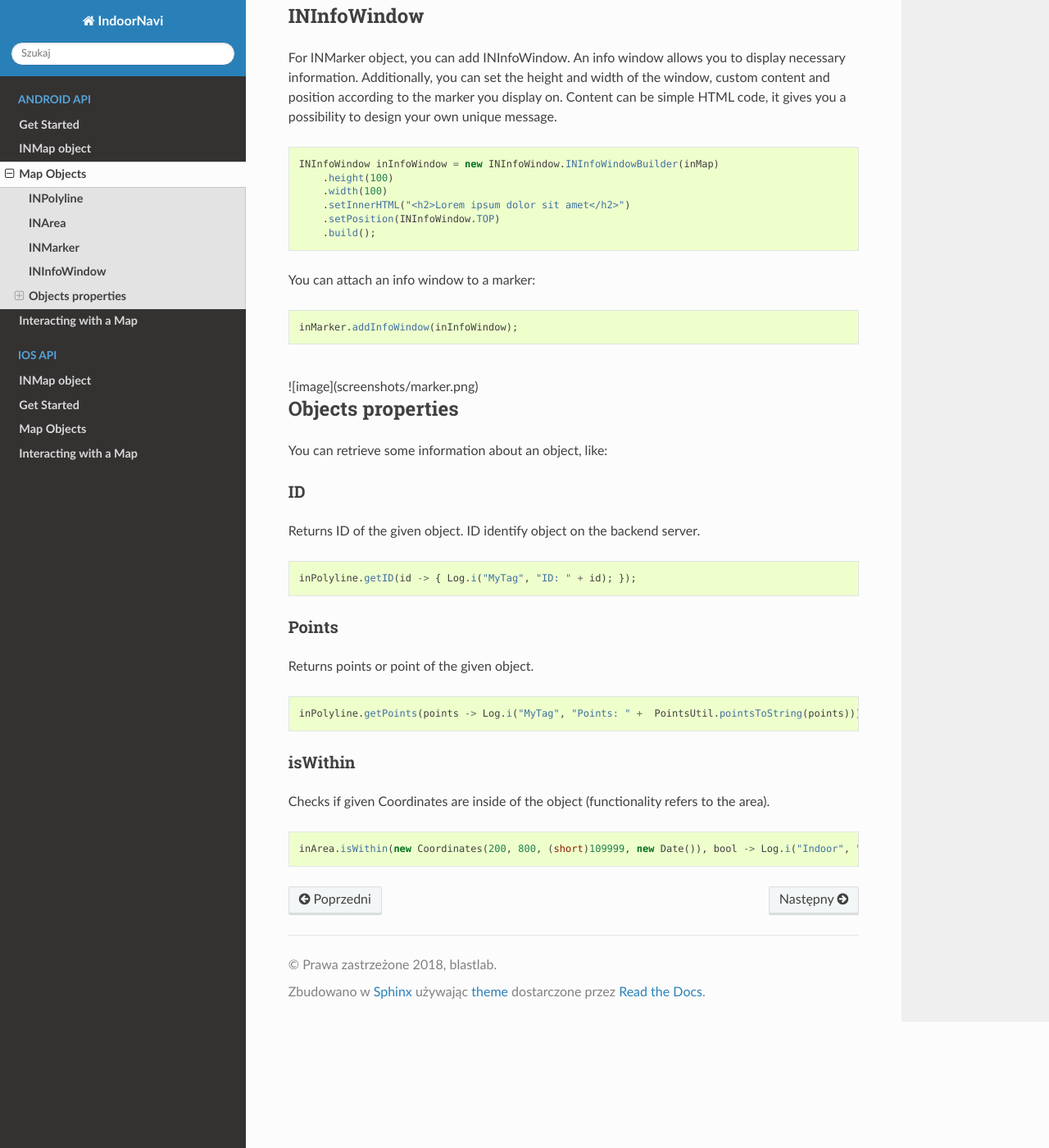
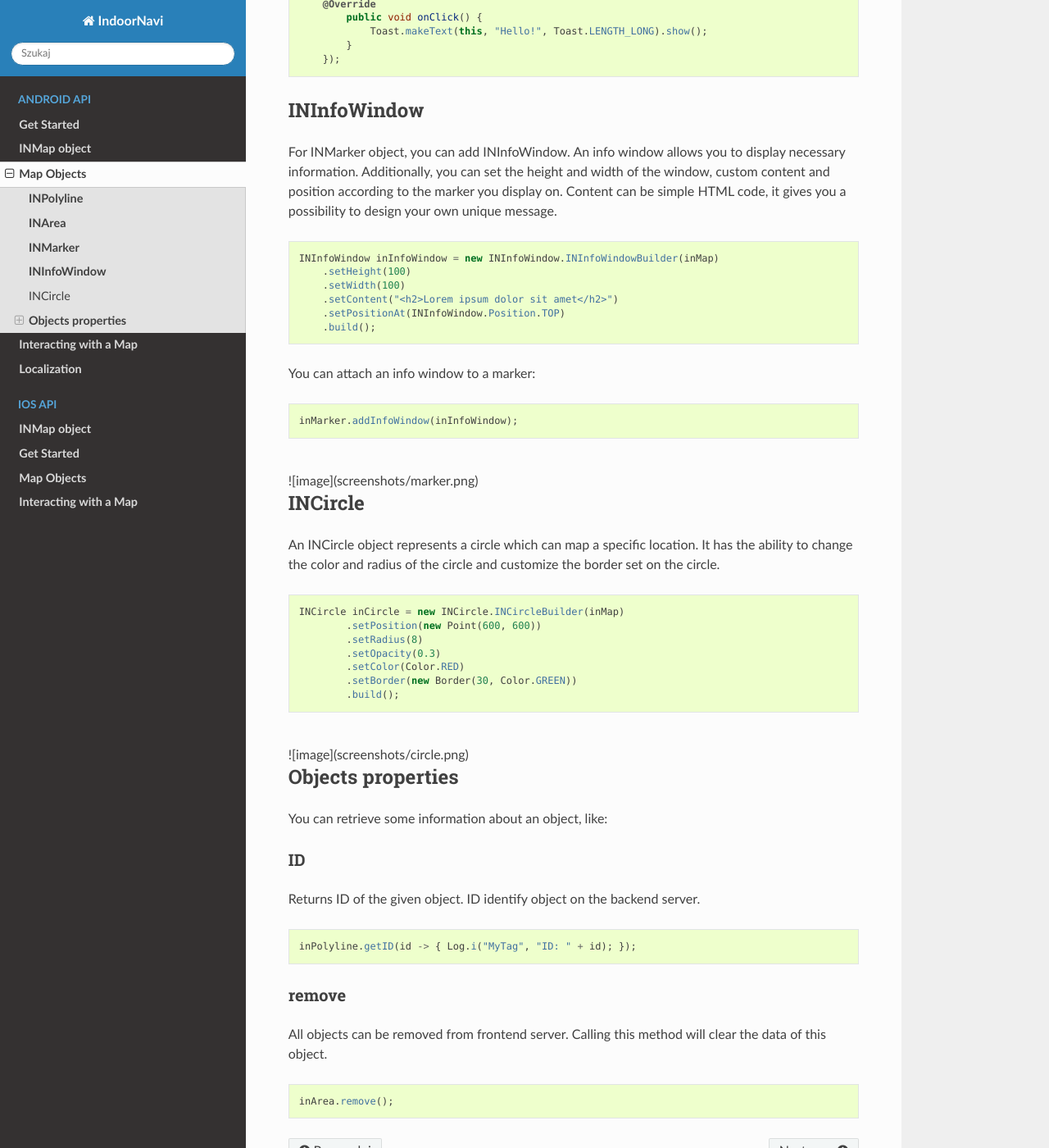
Before and after one commit to blastlab/indoornavi-android-api, a Sphinx documentation site: the page built from Documentation/source/Android-API/obj.md, in a window 1280 px wide and 1400 px high, scrolled down 1321 px. Shown: the whole window at 82% size. Built offline with Sphinx 7.4.7 and the Read the Docs theme 2.0.0, drawn with Linux system fonts in a browser that asks for light colours; formulas are drawn with MathJax 3; some of the changed text lies outside the part shown.

Commit message:
update documentation

````diff
--- a/Documentation/source/Android-API/obj.md
+++ b/Documentation/source/Android-API/obj.md
@@ -1,6 +1,7 @@
 # __Map Objects__
 
 To create an object you have to use object builder pattern.
+All properties has native getters.
 
 ## __INPolyline__
 
@@ -9,8 +10,8 @@
 
 ```java
 INPolyline inPolyline = new INPolyline.INPolylineBuilder(inMap)
-    .points(points)
-    .setLineColor(Color.LTGRAY)
+    .setPoints(points)
+    .setColor(Color.LTGRAY)
     .build();
 ```
 
@@ -25,10 +26,16 @@
 
 ```java
 INArea inArea = new INArea.INAreaBuilder(inMap)
-    .points(points)
-    .setFillColor(Color.GREEN)
+    .setPoints(points)
+    .setColor(Color.GREEN)
     .setOpacity(0.3)
     .build();
+```
+
+Additionaly you can check if given coordinates are located inside area.
+
+```java
+inArea.isWithin(new Coordinates(200, 800, (short)109999, new Date()), bool -> Log.i("Indoor", "Is within: " + bool));
 ```
 
 <br>
@@ -67,10 +74,10 @@
 
 ```java
 INInfoWindow inInfoWindow = new INInfoWindow.INInfoWindowBuilder(inMap)
-    .height(100)
-    .width(100)
-    .setInnerHTML("<h2>Lorem ipsum dolor sit amet</h2>")
-    .setPosition(INInfoWindow.TOP)
+    .setHeight(100)
+    .setWidth(100)
+    .setContent("<h2>Lorem ipsum dolor sit amet</h2>")
+    .setPositionAt(INInfoWindow.Position.TOP)
     .build();
 ```
 
@@ -83,6 +90,24 @@
 ![image](screenshots/marker.png)
 <br>
 
+## INCircle
+
+An INCircle object represents a circle which can map a specific location.
+It has the ability to change the color and radius of the circle and customize the border set on the circle.
+
+```java
+INCircle inCircle = new INCircle.INCircleBuilder(inMap)
+	.setPosition(new Point(600, 600))
+	.setRadius(8)
+	.setOpacity(0.3)
+	.setColor(Color.RED)
+	.setBorder(new Border(30, Color.GREEN))
+	.build();
+```
+<br>
+![image](screenshots/circle.png)
+<br>
+
 ## __Objects properties__
 You can retrieve some information about an object, like:
 
@@ -91,14 +116,9 @@
 ```java
 inPolyline.getID(id -> { Log.i("MyTag", "ID: " + id); });
 ```
-#### Points
-Returns points or point of the given object.
+#### remove
+All objects can be removed from frontend server.
+Calling this method will clear the data of this object.
 ```java
-inPolyline.getPoints(points -> Log.i("MyTag", "Points: " +  PointsUtil.pointsToString(points)));
+inArea.remove();
 ```
-
-#### isWithin
-Checks if given Coordinates are inside of the object (functionality refers to the area).
-```java
-inArea.isWithin(new Coordinates(200, 800, (short)109999, new Date()), bool -> Log.i("Indoor", "Received value: " + bool));
-```
````
Also changed, not shown: other parts of Documentation/source/Android-API/obj.md (+1 -1 lines), Documentation/source/Android-API/algo.md (added, +117 -0 lines), Documentation/source/index.rst (+11 -10 lines), Documentation/source/Android-API/screenshots/circle.png (added).
